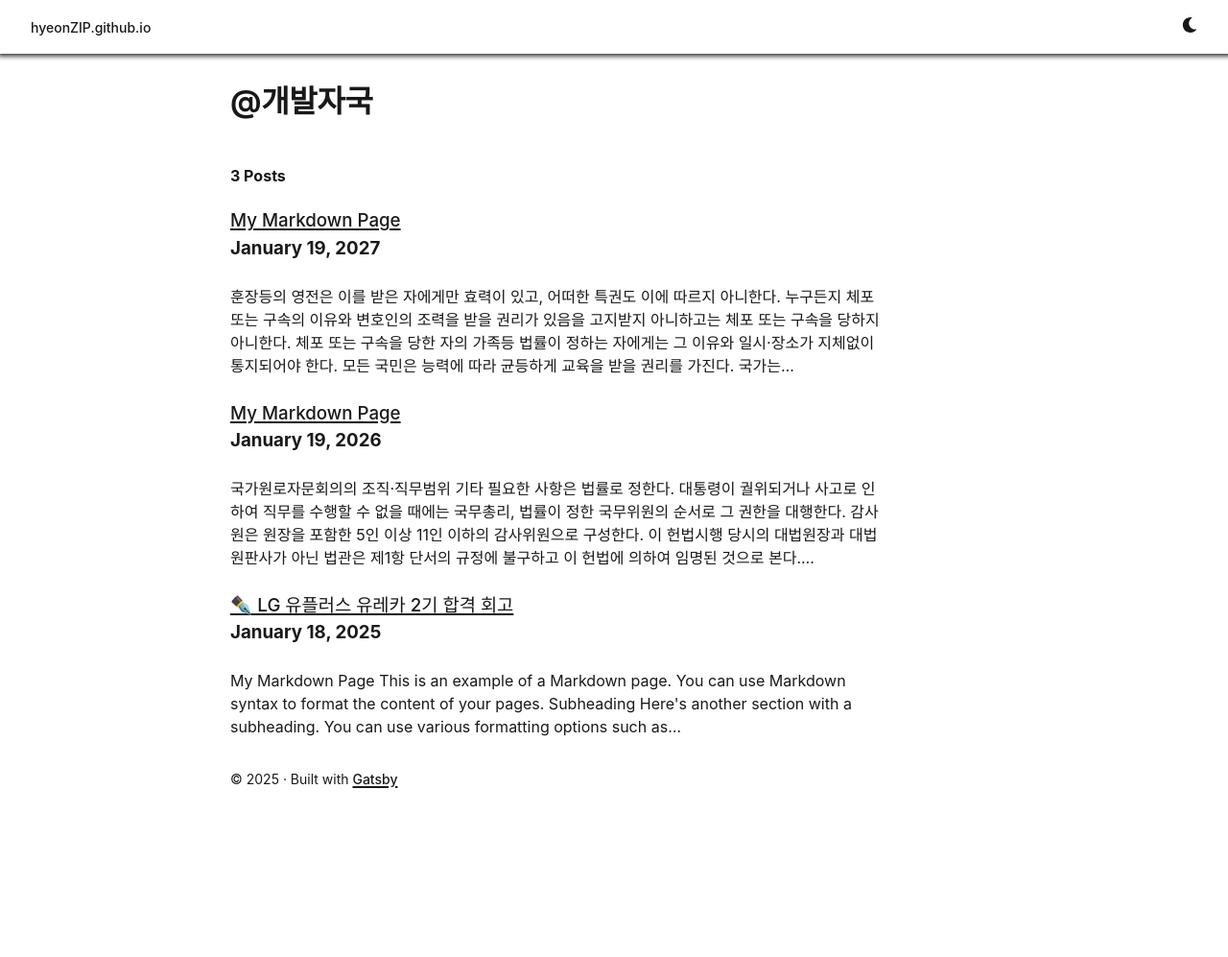
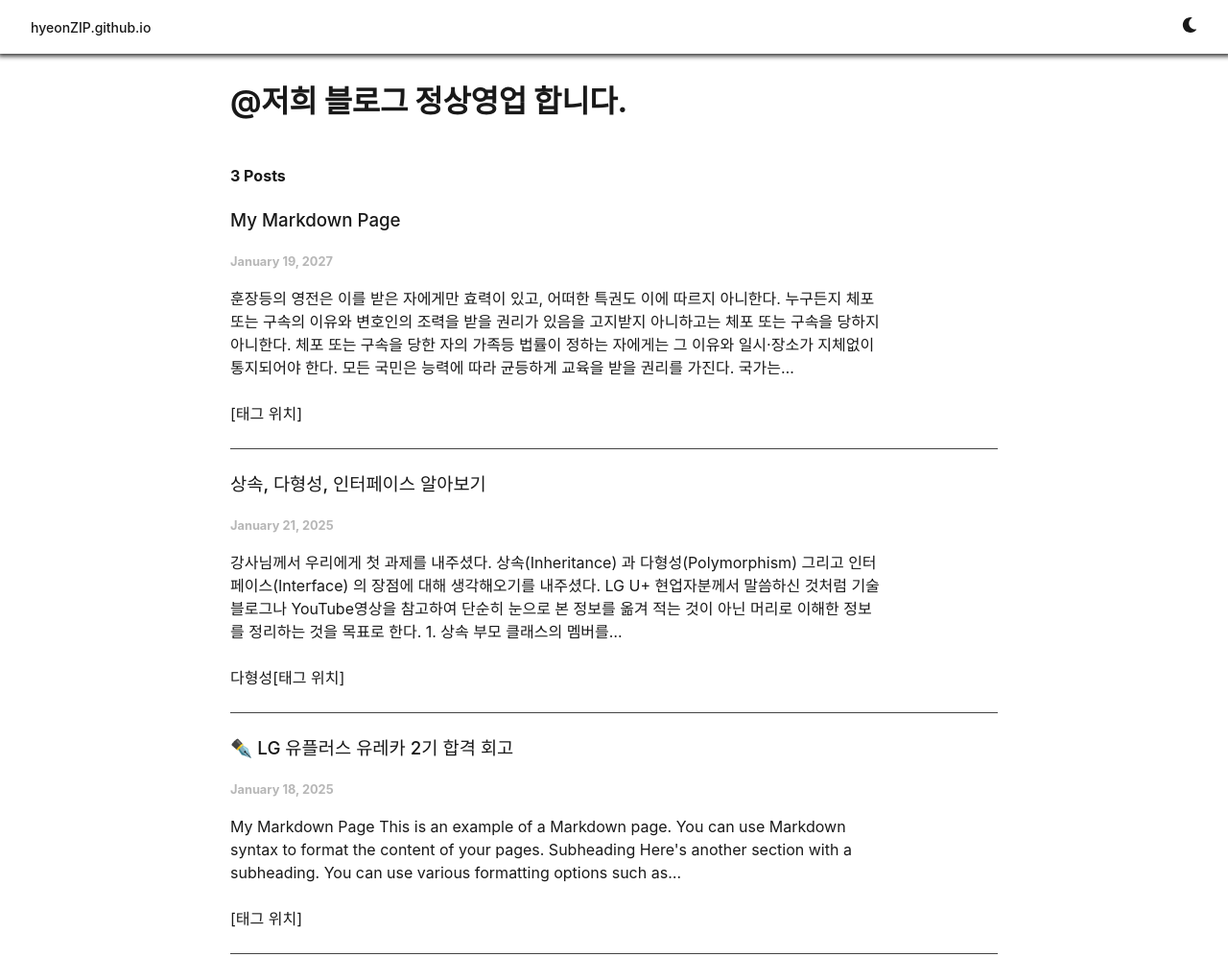
Before and after one commit to hyeonZIP/hyeonzip.github.io, a Gatsby site: page / in a window 1280 px wide. Shown: the top 997 px of the page at 96% size. Before the commit the page ends 854 px from the top, so only its background shows below. Built offline with nearby package versions, Linux system fonts and the light colour scheme; Gatsby itself is replaced by a stand-in of ours.

Commit message:
feat: 태그 위치 체킹

```diff
--- a/content/posts/LG 유플러스 유레카 2기 합격 회고.md
+++ b/content/posts/LG 유플러스 유레카 2기 합격 회고.md
@@ -4,6 +4,7 @@ date: "2025-01-18T12:15:00.284Z"
 description: DESCRIPTION디스크립션
 slug: page3
 thumbnail: ./images/lgeureka.png
+tag:
 ---
 
 # My Markdown Page
--- a/content/posts/post1.md
+++ /dev/null
@@ -1,15 +0,0 @@
----
-title: My Markdown Page
-date: "2026-01-19T22:12:03.284Z"
-description: This is an example of a Markdown page.
-slug: page1
-thumbnail: './images/avatar.png'
----
-
-국가원로자문회의의 조직·직무범위 기타 필요한 사항은 법률로 정한다. 대통령이 궐위되거나 사고로 인하여 직무를 수행할 수 없을 때에는 국무총리, 법률이 정한 국무위원의 순서로 그 권한을 대행한다.
-
-감사원은 원장을 포함한 5인 이상 11인 이하의 감사위원으로 구성한다. 이 헌법시행 당시의 대법원장과 대법원판사가 아닌 법관은 제1항 단서의 규정에 불구하고 이 헌법에 의하여 임명된 것으로 본다.
-
-군사법원의 조직·권한 및 재판관의 자격은 법률로 정한다. 저작자·발명가·과학기술자와 예술가의 권리는 법률로써 보호한다. 대통령은 국가의 안위에 관계되는 중대한 교전상태에 있어서 국가를 보위하기 위하여 긴급한 조치가 필요하고 국회의 집회가 불가능한 때에 한하여 법률의 효력을 가지는 명령을 발할 수 있다.
-
-모든 국민은 사생활의 비밀과 자유를 침해받지 아니한다. 국회의원은 그 지위를 남용하여 국가·공공단체 또는 기업체와의 계약이나 그 처분에 의하여 재산상의 권리·이익 또는 직위를 취득하거나 타인을 위하여 그 취득을 알선할 수 없다.
--- a/content/posts/post2.md
+++ b/content/posts/post2.md
@@ -3,6 +3,7 @@ title: My Markdown Page
 date: "2027-01-19T22:12:03.284Z"
 description: This is an example of a Markdown page.
 slug: page2
+tag: null
 ---
 
 훈장등의 영전은 이를 받은 자에게만 효력이 있고, 어떠한 특권도 이에 따르지 아니한다. 누구든지 체포 또는 구속의 이유와 변호인의 조력을 받을 권리가 있음을 고지받지 아니하고는 체포 또는 구속을 당하지 아니한다. 체포 또는 구속을 당한 자의 가족등 법률이 정하는 자에게는 그 이유와 일시·장소가 지체없이 통지되어야 한다.
--- /dev/null
+++ b/content/posts/상속-다형성-인터페이스.md
@@ -0,0 +1,48 @@
+---
+title: 상속, 다형성, 인터페이스 알아보기
+date: "2025-01-21T22:13:04.284Z"
+description: 디스이즈 디스크립션
+slug: page1
+thumbnail:
+tag: 다형성
+---
+
+강사님께서 우리에게 첫 과제를 내주셨다.
+
+`상속(Inheritance)` 과 `다형성(Polymorphism)` 그리고
+
+`인터페이스(Interface)` 의 장점에 대해 생각해오기를 내주셨다.
+
+LG U+ 현업자분께서 말씀하신 것처럼 기술 블로그나 YouTube영상을 참고하여
+
+단순히 눈으로 본 정보를 옮겨 적는 것이 아닌
+
+머리로 이해한 정보를 정리하는 것을 목표로 한다.
+
+# 1. 상속
++ 부모 클래스의 멤버를 상속바다 자식 클래스에서 사용할 수 있는 것
++ private, default 접근제한자는 상속 받지 못한다.
+
+# 2. 다형성
++ 변수 혹은 객체에 다양한 형태로 바리에이션 할 수 있는 것
+
+가장 대표적인 예시로 `오버라이딩(Overriding)`과 `오버로딩(Overloding)`이다.
+
+오버라이딩으로 부모 클래스의 함수를 자식 클래스에서 재정의 하여 사용하거나,
+
+오버로딩으로 동일한 함수명에 다양한 자료형을 매개변수로 받는 것이 모두 다형성의 특성이다.
+
+# 3. 인터페이스
++ 다중 상속이 가능하다.
++ 다이아몬드 문제를 피하면서 다중 상속이 가능하다.
++ 관련없는 클래스들끼리 관계를 만들 수 있다.
+
+사실 이번에 가장 새롭게 많이 알게된 내용이다.
+
+기존에는 단순히 Form 이나 규격을 정해두는 일종의 협업을 위한 기능 정도로만 알고 있었다.
+
+3가지 모두 `코드를 줄이는 것`과 `유지보수`를 위한 형식인 것을 확인할 수 있었다.
+
+[▶️   참고 영상](https://www.youtube.com/watch?v=T1BJzC9xb0g)
+
+[🅱️참고 블로그](https://velog.io/@ung6860/JAVA%EB%8B%A4%ED%98%95%EC%84%B1-%EC%98%A4%EB%B2%84%EB%A1%9C%EB%94%A9-%EC%98%A4%EB%B2%84%EB%9D%BC%EC%9D%B4%EB%94%A9%EC%9D%98-%EC%B0%A8%EC%9D%B4)
--- a/src/components/layout.css
+++ b/src/components/layout.css
@@ -58,9 +58,7 @@ a {
   color: var(--color-text);
   text-decoration: none;
   font-weight: 500;
-  text-decoration: underline;
   text-decoration-thickness: 1.5px;
-  text-underline-offset: 2px;
 }
 button {
   color: var(--color-text);
@@ -69,6 +67,7 @@ a:active,
 a:hover {
   outline-width: 0;
   text-decoration: none;
+  color: #6d6c6c;
 }
 abbr[title] {
   border-bottom: 1px dotted hsla(0, 0%, 0%, 0.5);
@@ -113,9 +112,10 @@ hr {
   margin-top: 0;
   padding: 0;
   margin-bottom: calc(var(--space-4) - 1px);
-  background: hsla(0, 0%, 0%, 0.2);
-  border: none;
-  height: 1px;
+  border-top: none;
+  border-left: none;
+  border-right: none;
+  border-bottom: 1px solid #454545;
 }
 * {
   box-sizing: inherit;
--- a/src/pages/index.js
+++ b/src/pages/index.js
@@ -1,28 +1,25 @@
 import React from "react"
 import { Link, graphql } from "gatsby"
-// import { css } from "@emotion/core"
-// import { rhythm } from "../utils/typography"
 import Layout from "../components/layout"
 
 export default ({ data }) => {
   return (
     <Layout>
       <div>
-        <h1>
-          @개발자국
-        </h1>
+        <h1>@저희 블로그 정상영업 합니다.</h1>
+        {/* 포스트 수 */}
         <h4>{data.allMarkdownRemark.totalCount} Posts</h4>
+        {/* 존재하는 모든 포스트 반복 생성 */}
         {data.allMarkdownRemark.edges.map(({ node }) => (
           <div key={node.id}>
-            <h3>
-              <Link to={node.fields.slug}>
-                {node.frontmatter.title}
-              </Link>
-              <p>
-                {node.frontmatter.date}
-              </p>
-            </h3>
+            {/* 글 제목 기본 h3 폰트를 사용하려면 onclick으로 변경*/}
+            <h3><Link to={node.fields.slug}>{node.frontmatter.title}</Link></h3>
+            {/* 글 날짜 */}
+            <h4 style={{color: '#B7B7B7', fontSize: '0.8em'}}>{node.frontmatter.date}</h4>
+            {/* 글 요약 */}
             <p>{node.excerpt}</p>
+            <p>{node.frontmatter.tag}[태그 위치]</p>
+            <hr/>
           </div>
         ))}
       </div>
@@ -41,6 +38,7 @@ export const query = graphql`
             title
             date(formatString: "MMMM DD, YYYY")
             description
+            tag
           }
           fields{
             slug
```
Also changed, not shown: gatsby-browser.js (deleted, +0 -7 lines).
